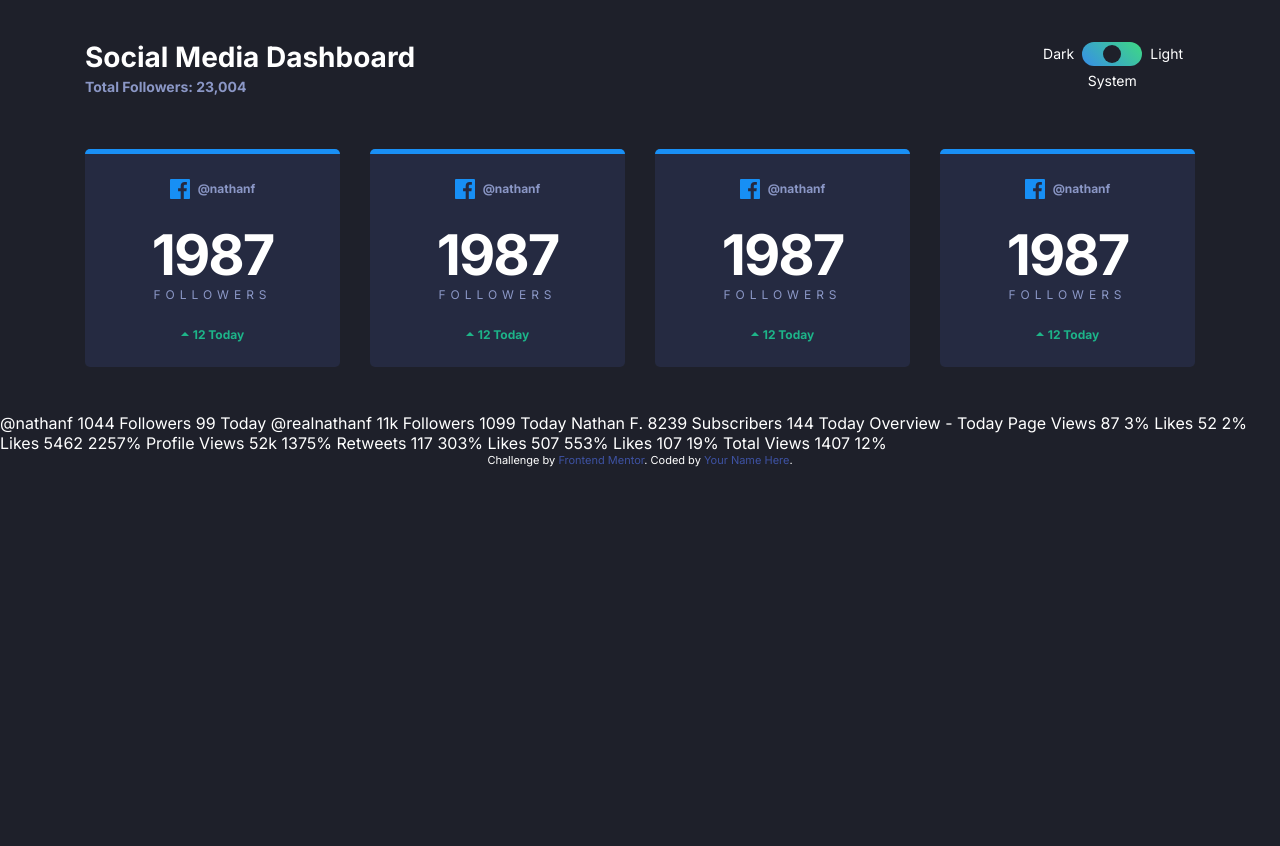
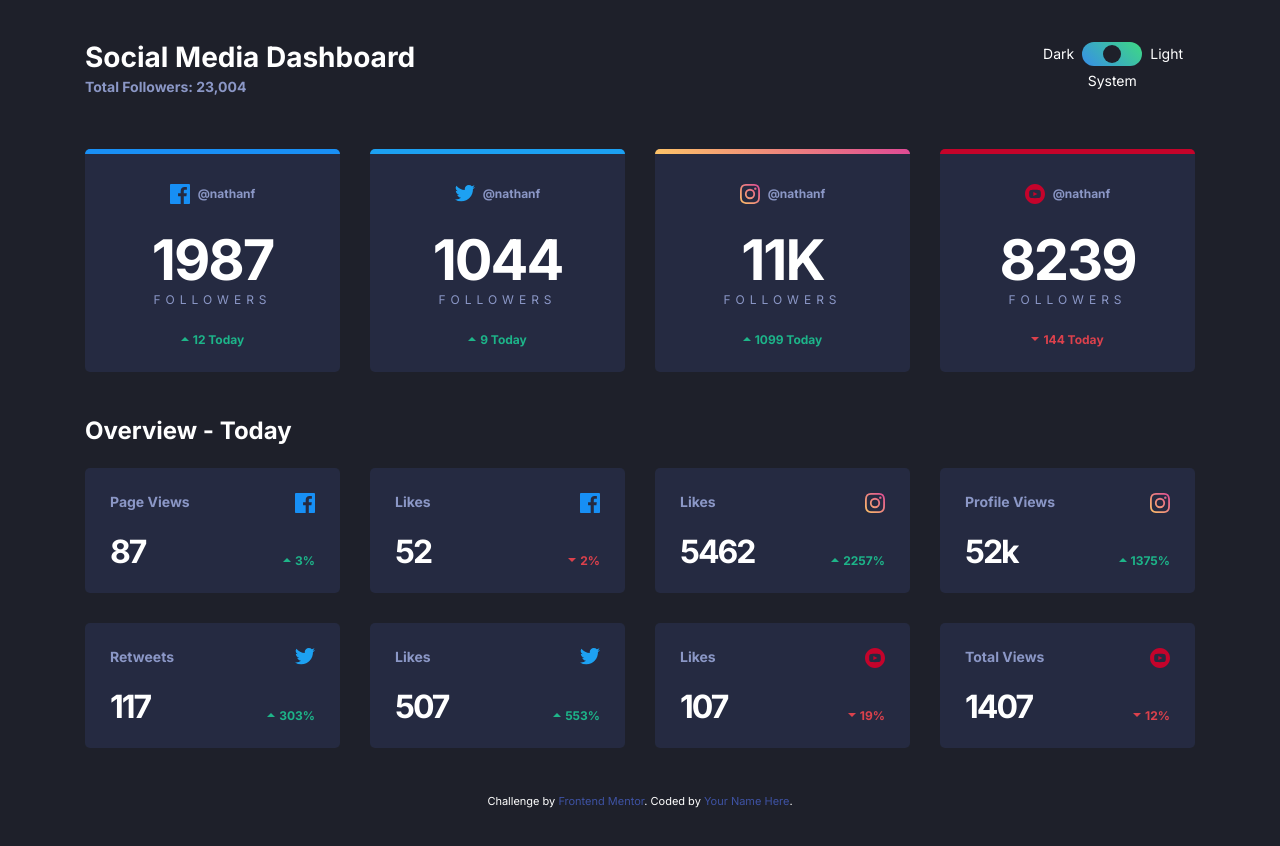
Before and after one commit to Billy-Burgess/Social-Media-Dashboard, a website: page index.html in a window 1280 px wide. Before the commit the page ends 800 px from the top, so only its background shows below. Drawn offline with Linux system fonts and the light colour scheme.

Commit message:
Ongoing with tutorial
Styling the top cards and bottom cards mark up & styles. 5:33:48

```diff
--- a/app/scss/components/_index.scss
+++ b/app/scss/components/_index.scss
@@ -1,3 +1,4 @@
 @forward 'header';
 @forward 'toggle';
 @forward 'card';
+@forward 'card-grid';
--- /dev/null
+++ b/app/scss/components/card-grid.scss
@@ -0,0 +1,25 @@
+@use '../util' as *;
+
+.card-grid {
+    display: grid;
+    grid-template-columns: repeat(2, 1fr);
+    grid-template-rows: repeat(2, suto);
+    justify-items: start;
+    gap: rem(23);
+
+    .card__subtitle {}
+
+    .card__count {
+        margin-bottom: 0;
+    }
+
+    .card__count,
+    .card__change {
+        align-self: end;
+    }
+
+    img,
+    .card__change {
+        justify-self: end;
+    }
+}
--- a/app/scss/components/card.scss
+++ b/app/scss/components/card.scss
@@ -2,44 +2,77 @@
 
 .cards {
 
-    display: flex;
-    flex-direction: column;
-    flex-wrap: wrap;
+    display: grid;
+    grid-template-columns: 1fr;
     gap: rem(30);
 
     @include breakpoint(medium) {
-        flex-direction: row;
+        grid-template-columns: repeat(2, 1fr);
+    }
+
+    @include breakpoint (large) {
+        grid-template-columns: repeat(4, 1fr);
     }
 }
 
 .card {
-    flex: 1;
+    position: relative;
+    overflow: hidden;
     background: var(--dark-card);
     color: var(--dark-text1);
-    text-align: center;
     padding: rem(25);
     border-radius: rem(5);
+    text-align: center;
+    transition: background 150ms ease-in-out;
+    cursor: pointer;
+
+    &:hover {
+        background: var(--dark-card-hover);
+    }
 
     &--facebook {
         border-top: rem(5) solid var(--facebook);
     }
 
 
-    &--twitter {}
+    &--twitter {
+        border-top: rem(5) solid var(--twitter);
+    }
 
 
-    &--instagram {}
+    &--instagram {
+        padding-top: rem(30);
+
+        &::before {
+            content: '';
+            position: absolute;
+            display: block;
+            left: 0;
+            top: 0;
+            width: 100%;
+            height: rem(5);
+            background: linear-gradient(225deg, var(--instagram-end), var(--instagram-middle) 50.91%, var(--instagram-start) 100%);
+        }
+    }
 
 
-    &--youtube {}
+    &--youtube {
+        border-top: rem(5) solid var(--youtube);
+    }
 
     &__platform {
         display: flex;
         justify-content: center;
         align-items: center;
+        height: rem(20);
+        margin-top: rem(5);
         margin-bottom: rem(28);
     }
 
+    &__subtitle {
+        font-size: rem(14);
+        font-weight: 700;
+    }
 
     &__icon {
         margin-right: rem(8);
@@ -77,7 +110,9 @@
             font-size: rem(56);
         }
 
-        &--small {}
+        &--small {
+            font-size: rem(32);
+        }
     }
 
     &__label {
--- a/app/scss/globals/boilerplate.scss
+++ b/app/scss/globals/boilerplate.scss
@@ -15,4 +15,5 @@ body {
     font-family: var(--font-inter);
     background: var(--dark-bg);
     color: var(--dark-text2);
+    min-height: 150vh;
 }
--- a/app/scss/globals/typography.scss
+++ b/app/scss/globals/typography.scss
@@ -16,6 +16,11 @@ h1 {
     }
 }
 
+h2 {
+    font-size: rem(24);
+    margin-bottom: rem(24);
+}
+
 a,
 a:visited,
 a:active {
--- a/index.html
+++ b/index.html
@@ -76,100 +76,171 @@
         </div>
       </div>
 
-      <div class="card card--facebook">
+      <div class="card card--twitter">
         <div class="card__platform">
-          <img class="card__icon" src="/images/icon-facebook.svg" alt="Facebok">
+          <img class="card__icon" src="/images/icon-twitter.svg" alt="Twitter">
           <div class="card__username">@nathanf</div>
         </div>
         <div class="card__followers">
-          <div class="card__count card__count--big"> 1987 </div>
+          <div class="card__count card__count--big"> 1044 </div>
           <div class="card__label">Followers</div>
         </div>
         <div class="card__change card__change--up">
           <img src="/images/icon-up.svg" alt="up arrow">
-          <div class="card__number">12 Today</div>
+          <div class="card__number">9 Today</div>
         </div>
       </div>
 
-      <div class="card card--facebook">
+      <div class="card card--instagram">
         <div class="card__platform">
-          <img class="card__icon" src="/images/icon-facebook.svg" alt="Facebok">
+          <img class="card__icon" src="/images/icon-instagram.svg" alt="Instagram">
           <div class="card__username">@nathanf</div>
         </div>
         <div class="card__followers">
-          <div class="card__count card__count--big"> 1987 </div>
+          <div class="card__count card__count--big"> 11K </div>
           <div class="card__label">Followers</div>
         </div>
         <div class="card__change card__change--up">
           <img src="/images/icon-up.svg" alt="up arrow">
-          <div class="card__number">12 Today</div>
+          <div class="card__number">1099 Today</div>
         </div>
       </div>
 
-      <div class="card card--facebook">
+      <div class="card card--youtube">
         <div class="card__platform">
-          <img class="card__icon" src="/images/icon-facebook.svg" alt="Facebok">
+          <img class="card__icon" src="/images/icon-youtube.svg" alt="YouTube">
           <div class="card__username">@nathanf</div>
         </div>
         <div class="card__followers">
-          <div class="card__count card__count--big"> 1987 </div>
+          <div class="card__count card__count--big"> 8239 </div>
           <div class="card__label">Followers</div>
         </div>
-        <div class="card__change card__change--up">
-          <img src="/images/icon-up.svg" alt="up arrow">
-          <div class="card__number">12 Today</div>
+        <div class="card__change card__change--down">
+          <img src="/images/icon-down.svg" alt="down arrow">
+          <div class="card__number">144 Today</div>
         </div>
       </div>
 
     </section>
 
 
+    <section class="container">
+      <h2>Overview - Today</h2>
+      <div class="cards">
 
+        <div class="card card-grid">
 
-    @nathanf
-    1044
-    Followers
-    99 Today
-    @realnathanf
-    11k
-    Followers
-    1099 Today
-    Nathan F.
-    8239
-    Subscribers
-    144 Today
-    Overview - Today
-    Page Views
-    87
-    3%
-    Likes
-    52
-    2%
+          <div class="card__subtitle">Page Views</div>
 
-    Likes
-    5462
-    2257%
+          <img class="" src="/images/icon-facebook.svg" alt="Facebok">
 
-    Profile Views
-    52k
-    1375%
+          <div class="card__count card__count--small">87</div>
 
-    Retweets
-    117
-    303%
+          <div class="card__change card__change--up"><img src="/images/icon-up.svg" alt="up arrow">
 
-    Likes
-    507
-    553%
+            <div class="card__number">3%</div>
+          </div>
+        </div>
 
-    Likes
-    107
-    19%
+        <div class="card card-grid">
 
-    Total Views
-    1407
-    12%
+          <div class="card__subtitle">Likes</div>
 
+          <img class="" src="/images/icon-facebook.svg" alt="Facebok">
+
+          <div class="card__count card__count--small">52</div>
+
+          <div class="card__change card__change--down"><img src="/images/icon-down.svg" alt="down arrow">
+
+            <div class="card__number">2%</div>
+          </div>
+        </div>
+
+        <div class="card card-grid">
+
+          <div class="card__subtitle">Likes</div>
+
+          <img class="" src="/images/icon-instagram.svg" alt="Instagram">
+
+          <div class="card__count card__count--small">5462</div>
+
+          <div class="card__change card__change--up"><img src="/images/icon-up.svg" alt="up arrow">
+
+            <div class="card__number">2257%</div>
+          </div>
+        </div>
+
+        <div class="card card-grid">
+
+          <div class="card__subtitle">Profile Views</div>
+
+          <img class="" src="/images/icon-instagram.svg" alt="Instagram">
+
+          <div class="card__count card__count--small">52k</div>
+
+          <div class="card__change card__change--up"><img src="/images/icon-up.svg" alt="up arrow">
+
+            <div class="card__number">1375%</div>
+          </div>
+        </div>
+
+        <div class="card card-grid">
+
+          <div class="card__subtitle">Retweets</div>
+
+          <img class="" src="/images/icon-twitter.svg" alt="Twitter">
+
+          <div class="card__count card__count--small">117</div>
+
+          <div class="card__change card__change--up"><img src="/images/icon-up.svg" alt="up arrow">
+
+            <div class="card__number">303%</div>
+          </div>
+        </div>
+
+        <div class="card card-grid">
+
+          <div class="card__subtitle">Likes</div>
+
+          <img class="" src="/images/icon-twitter.svg" alt="Twitter">
+
+          <div class="card__count card__count--small">507</div>
+
+          <div class="card__change card__change--up"><img src="/images/icon-up.svg" alt="up arrow">
+
+            <div class="card__number">553%</div>
+          </div>
+        </div>
+
+        <div class="card card-grid">
+
+          <div class="card__subtitle">Likes</div>
+
+          <img class="" src="/images/icon-youtube.svg" alt="YouTube">
+
+          <div class="card__count card__count--small">107</div>
+
+          <div class="card__change card__change--down"><img src="/images/icon-down.svg" alt="down arrow">
+
+            <div class="card__number">19%</div>
+          </div>
+        </div>
+
+        <div class="card card-grid">
+
+          <div class="card__subtitle">Total Views</div>
+
+          <img class="" src="/images/icon-youtube.svg" alt="YouTube">
+
+          <div class="card__count card__count--small">1407</div>
+
+          <div class="card__change card__change--down"><img src="/images/icon-down.svg" alt="down arrow">
+
+            <div class="card__number">12%</div>
+          </div>
+        </div>
+
+    </section>
 
   </main>
 
```
Also changed, not shown: dist/style.css, 1 other file.
